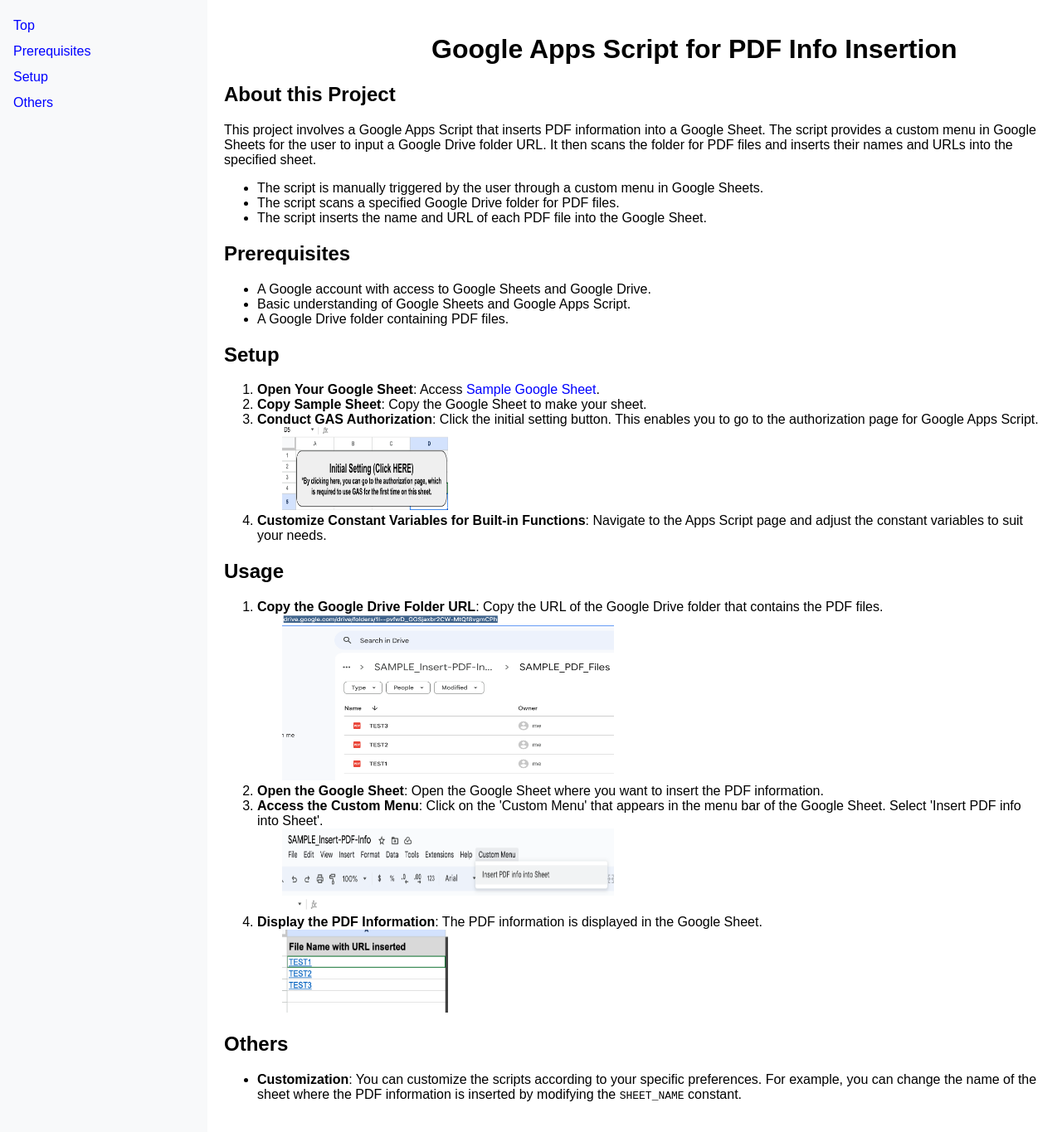
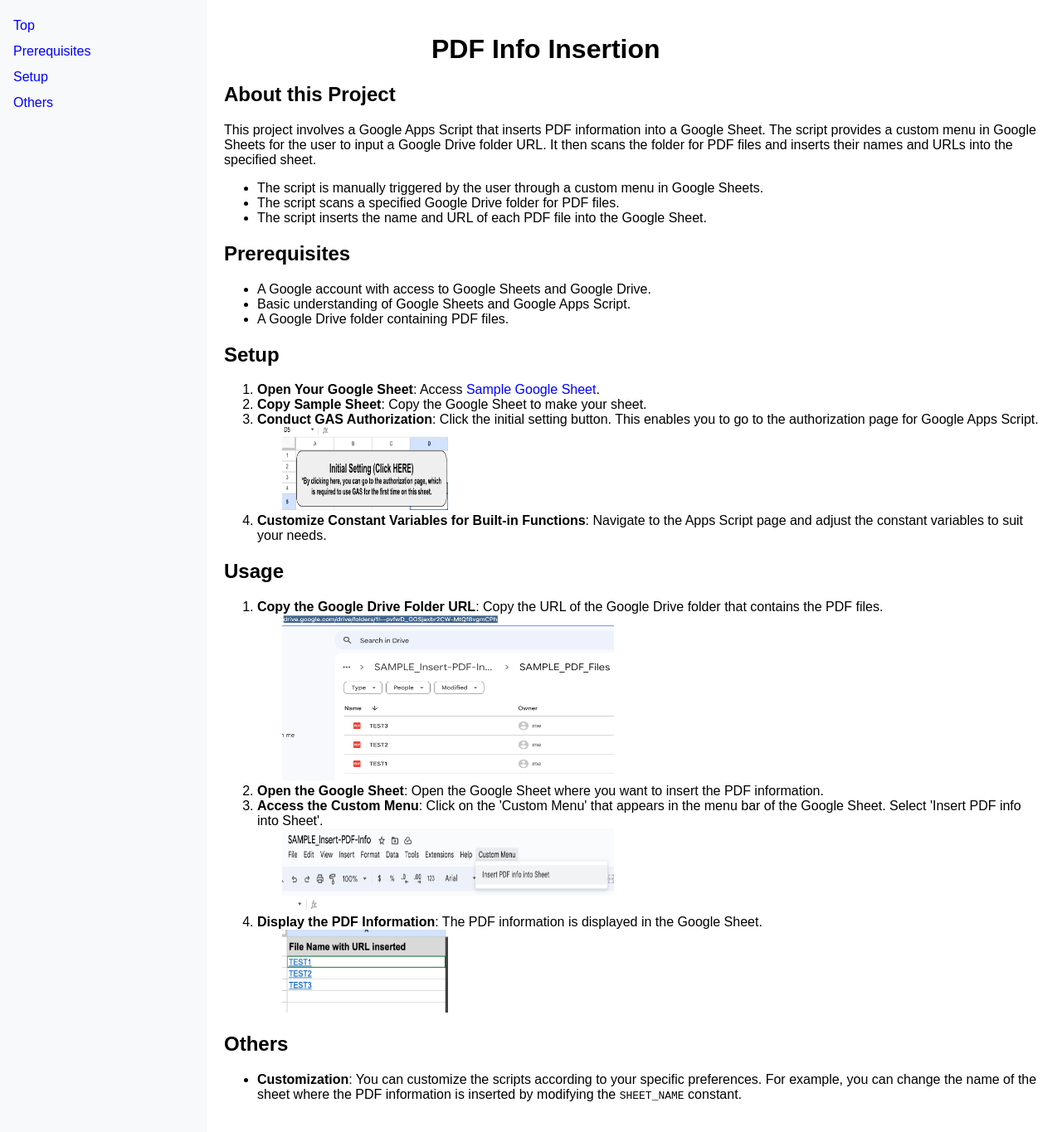
Before and after one commit to tsato21/pdf-info-inserter, a Jekyll site: the page built from docs/index.md, in a window 1280 px wide and 1365 px high. Shown: the whole window at 83% size. Built offline with Jekyll 4.4.1, drawn with Linux system fonts in a browser that asks for light colours.

Commit message:
Update github page

```diff
--- a/docs/index.md
+++ b/docs/index.md
@@ -1,6 +1,6 @@
 ---
 layout: default
-title: 'Google Apps Script for PDF Info Insertion'
+title: 'PDF Info Insertion'
 ---
 
 ## About this Project
```
